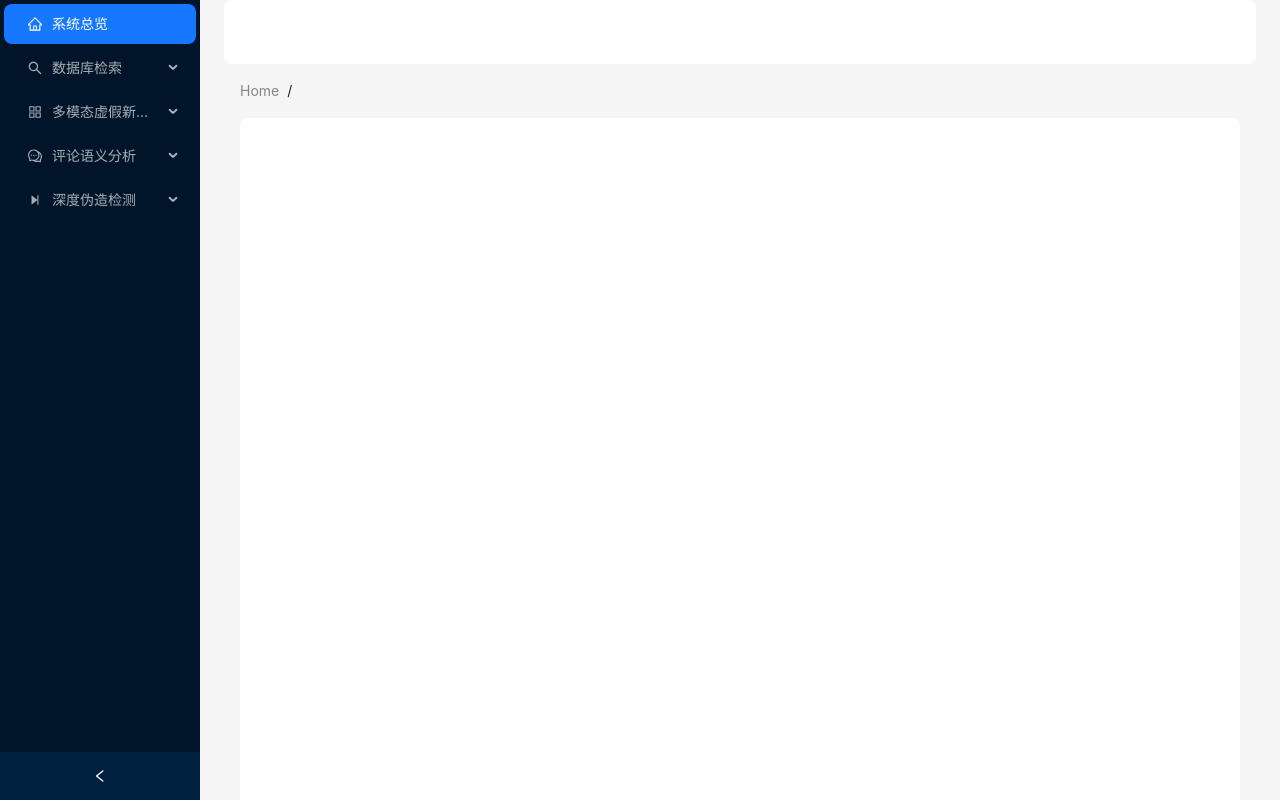
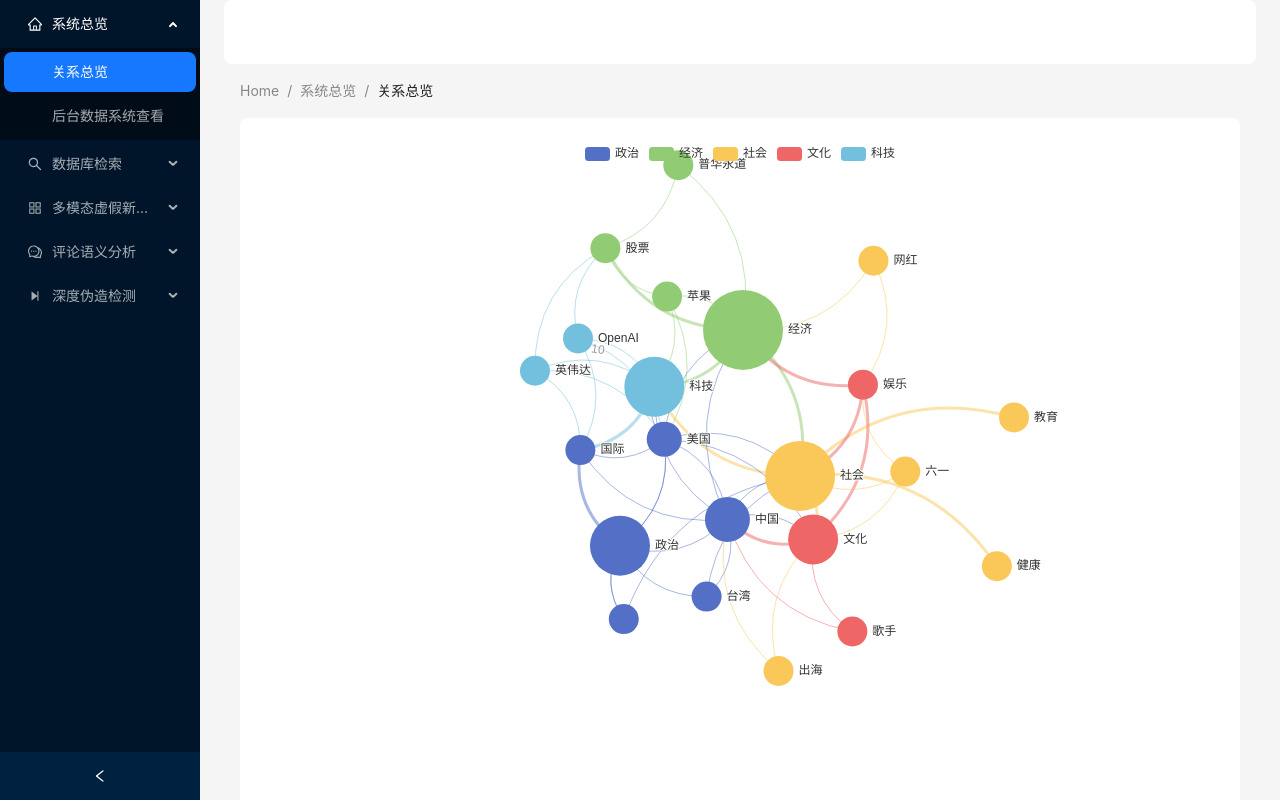
Before and after one commit to cyChen2003/rumorVideo, a React (Create React App) app: page / in a window 1280 px wide. Shown: the top 800 px of the page. Built offline with nearby package versions, Linux system fonts and the light colour scheme.

Commit message:
修复了主页显示异常的问题

```diff
--- a/src/App.tsx
+++ b/src/App.tsx
@@ -17,6 +17,7 @@ import { Deepfake1 } from "./deepfake1";
 import { Deepfake2 } from "./deepfake2";
 import { CommentsAnalysis } from "./CommentsAnalysis";
 import { RelationshipGraph } from "./relationship";
+
 
 const { Header, Content, Footer, Sider } = Layout;
 const headerStyle: React.CSSProperties = {
@@ -72,9 +73,13 @@ const videos = [
 type MenuItem = Required<MenuProps>["items"][number];
 const items: MenuItem[] = [
   {
-    key:"00",
+    key:"0",
     icon:<HomeOutlined/>,
     label:"系统总览",
+    children: [
+      { key: "01", label: "关系总览" },
+      { key: "02", label: "后台数据系统查看" },
+    ]
 
   },
   {
@@ -140,9 +145,9 @@ const App: React.FC = () => {
   const {
     token: { colorBgContainer, borderRadiusLG },
   } = theme.useToken();
-  const [stateOpenKeys, setStateOpenKeys] = useState(["0", "00"]);
+  const [stateOpenKeys, setStateOpenKeys] = useState(["0", "01"]);
   const [collapsed, setCollapsed] = useState(false);
-  const [selectedKey, setSelectedKey] = useState<string | null>("0");
+  const [selectedKey, setSelectedKey] = useState<string | null>("01");
   const onOpenChange: MenuProps["onOpenChange"] = (openKeys) => {
     const currentOpenKey = openKeys.find(
       (key) => stateOpenKeys.indexOf(key) === -1
@@ -180,7 +185,7 @@ const App: React.FC = () => {
           <Menu
             mode="inline"
             theme="dark"
-            defaultSelectedKeys={["00"]}
+            defaultSelectedKeys={["01"]}
             onSelect={({ selectedKeys }) => setSelectedKey(selectedKeys[0])}
             openKeys={stateOpenKeys}
             onOpenChange={onOpenChange}
@@ -225,6 +230,8 @@ const App: React.FC = () => {
                 borderRadius: borderRadiusLG,
               }}
             >
+              {selectedKey === "01" && <RelationshipGraph />}
+              {selectedKey === "02" && <DbShow />}
               {selectedKey === "11" && <TextSearch />}
               {selectedKey === "12" && <DbShow />}
               {selectedKey === "21" && <CrossTransformer />}
```
